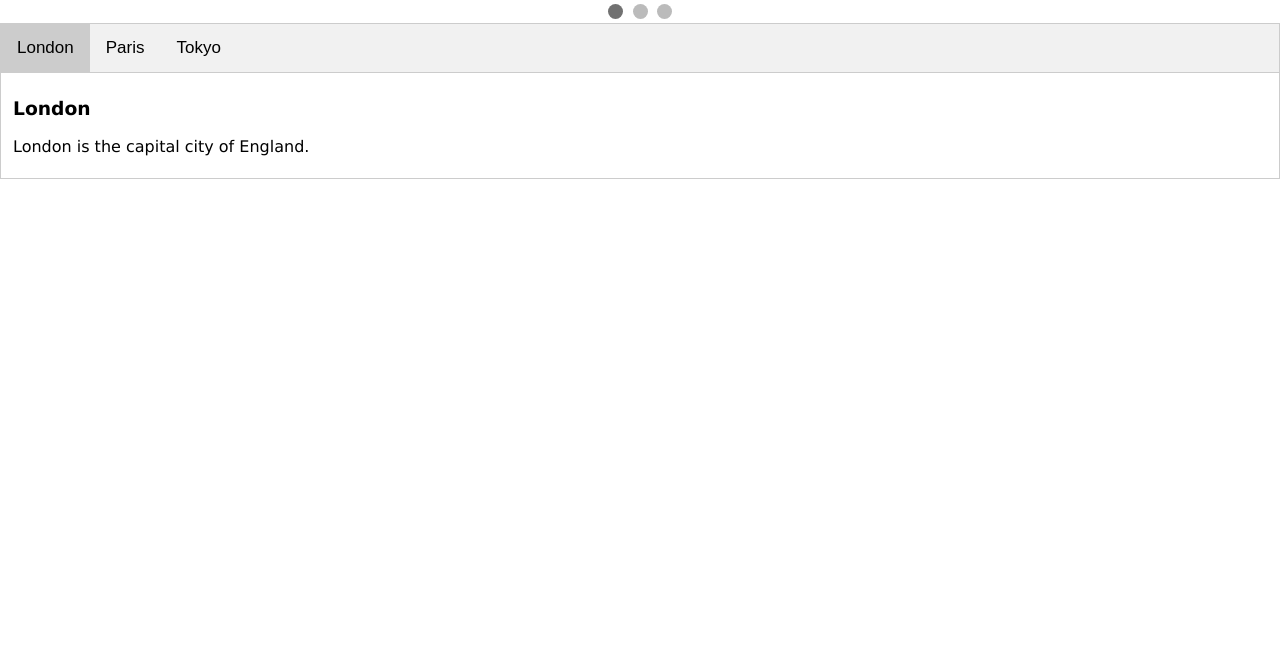
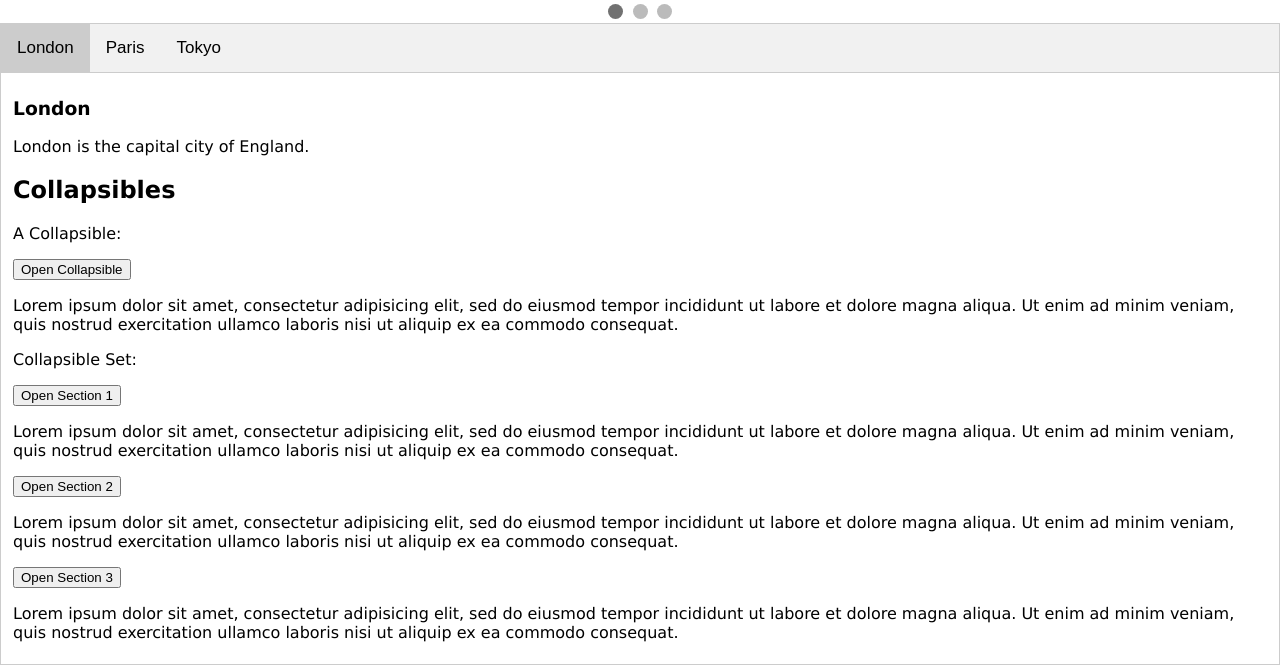
Before and after one commit to Vijaya0110/Air-Pollution-and-Climate-Change, a Flask app: page / in a window 1280 px wide, after a click on "London". Shown: the part 604-1269 px from the top of the page. Before the commit the page ends 783 px from the top, so only its background shows below. Run offline with Flask 2, Linux system fonts and the light colour scheme.

Commit message:
Update start.html

```diff
--- a/templates/start.html
+++ b/templates/start.html
@@ -49,6 +49,21 @@ function showSlides(n) {
   slides[slideIndex-1].style.display = "block";
   dots[slideIndex-1].className += " active";
 }
+
+var coll = document.getElementsByClassName("collapsible");
+var i;
+
+for (i = 0; i < coll.length; i++) {
+  coll[i].addEventListener("click", function() {
+    this.classList.toggle("active");
+    var content = this.nextElementSibling;
+    if (content.style.display === "block") {
+      content.style.display = "none";
+    } else {
+      content.style.display = "block";
+    }
+  });
+}
 </script>
 
 <!-- Slideshow container -->
@@ -95,6 +110,29 @@ function showSlides(n) {
 <div id="London" class="tabcontent">
   <h3>London</h3>
   <p>London is the capital city of England.</p>
+
+  <h2>Collapsibles</h2>
+
+<p>A Collapsible:</p>
+<button type="button" class="collapsible">Open Collapsible</button>
+<div class="content">
+  <p>Lorem ipsum dolor sit amet, consectetur adipisicing elit, sed do eiusmod tempor incididunt ut labore et dolore magna aliqua. Ut enim ad minim veniam, quis nostrud exercitation ullamco laboris nisi ut aliquip ex ea commodo consequat.</p>
+</div>
+
+<p>Collapsible Set:</p>
+<button type="button" class="collapsible">Open Section 1</button>
+<div class="content">
+  <p>Lorem ipsum dolor sit amet, consectetur adipisicing elit, sed do eiusmod tempor incididunt ut labore et dolore magna aliqua. Ut enim ad minim veniam, quis nostrud exercitation ullamco laboris nisi ut aliquip ex ea commodo consequat.</p>
+</div>
+<button type="button" class="collapsible">Open Section 2</button>
+<div class="content">
+  <p>Lorem ipsum dolor sit amet, consectetur adipisicing elit, sed do eiusmod tempor incididunt ut labore et dolore magna aliqua. Ut enim ad minim veniam, quis nostrud exercitation ullamco laboris nisi ut aliquip ex ea commodo consequat.</p>
+</div>
+<button type="button" class="collapsible">Open Section 3</button>
+<div class="content">
+  <p>Lorem ipsum dolor sit amet, consectetur adipisicing elit, sed do eiusmod tempor incididunt ut labore et dolore magna aliqua. Ut enim ad minim veniam, quis nostrud exercitation ullamco laboris nisi ut aliquip ex ea commodo consequat.</p>
+</div>
+
 </div>
 
 <div id="Paris" class="tabcontent">
```
